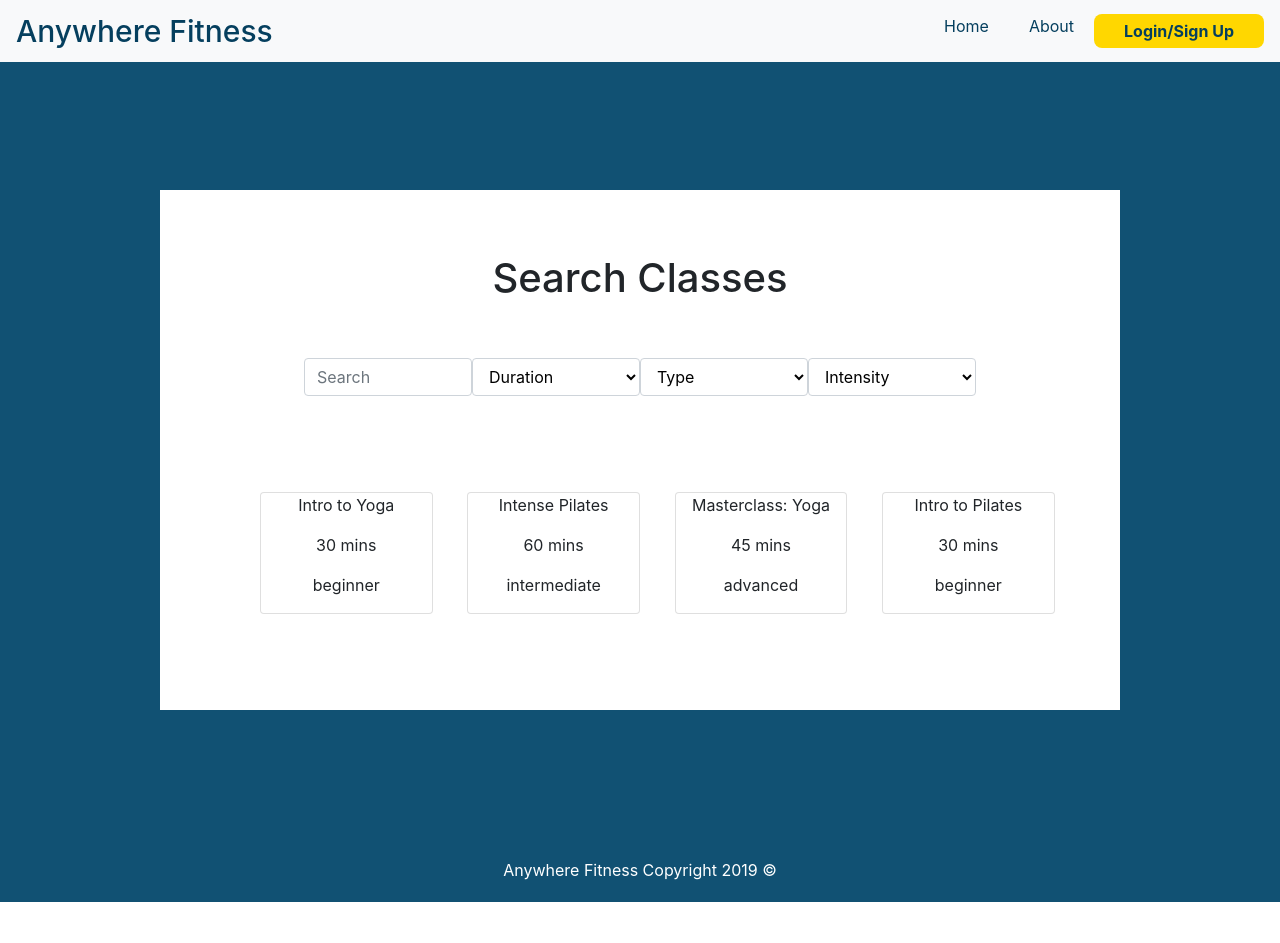
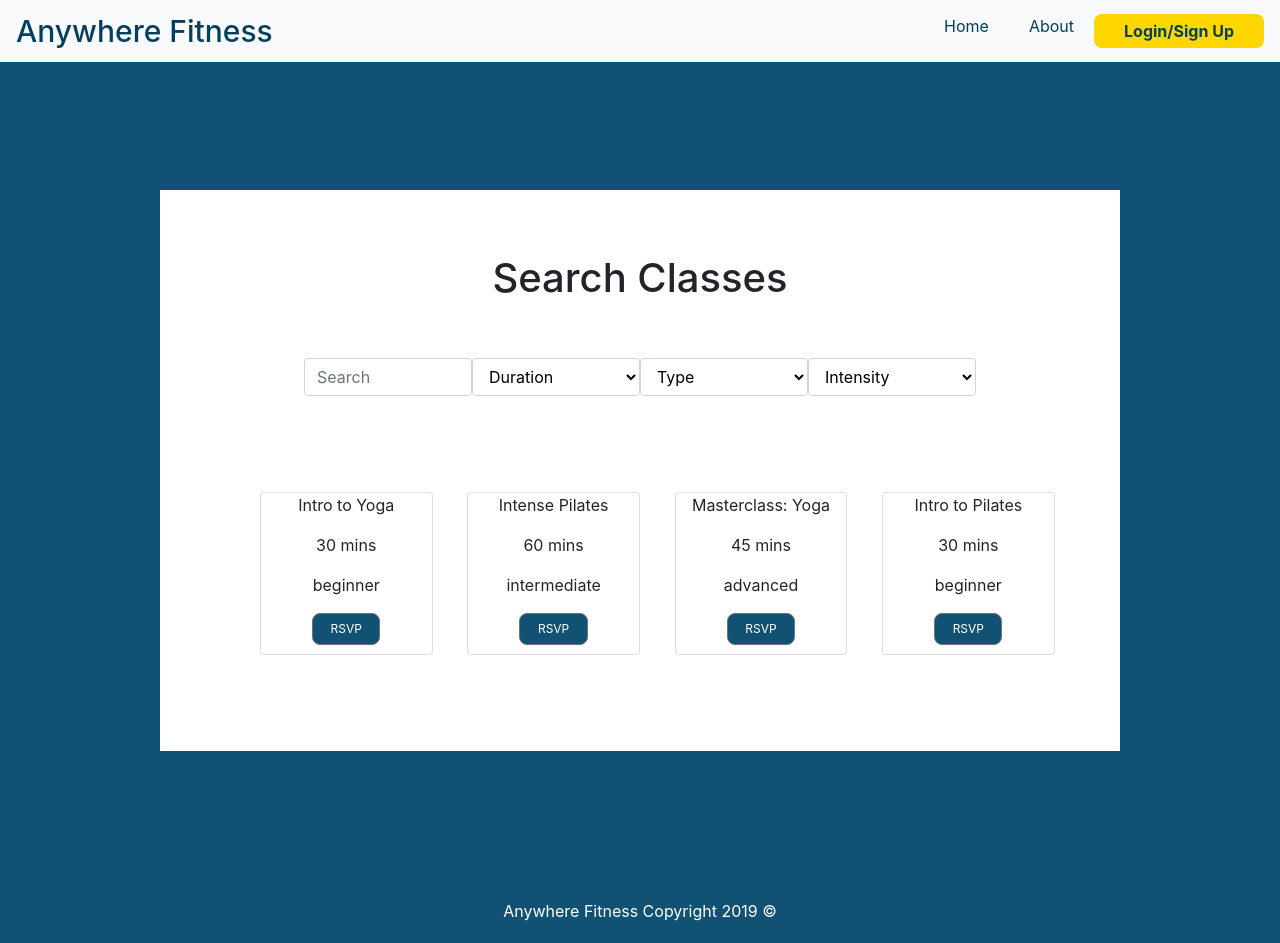
Before and after one commit to BUILD-WEEKS-ANYWHERE-FITNESS/front-end, a React (Create React App) app in the folder anywhere-fitness/: page /classes in a window 1280 px wide. Before the commit the page ends 902 px from the top, so only its background shows below. Built offline with nearby package versions, Linux system fonts and the light colour scheme; sample sign-in values are in the browser's storage; what react-animations would draw is missing.

Commit message:
Added RSVP button to ClassesCard

```diff
--- a/anywhere-fitness/src/components/Classes/ClassesCard.js
+++ b/anywhere-fitness/src/components/Classes/ClassesCard.js
@@ -1,5 +1,5 @@
 import React from "react";
-import {Card} from "reactstrap";
+import {Button, Card} from "reactstrap";
 
 
 export default function ClassesCard (props) {
@@ -9,6 +9,7 @@ export default function ClassesCard (props) {
                 <p> {props.singleClass.name} </p>
                 <p> {props.singleClass.duration} </p>
                 <p> {props.singleClass.intensity} </p>
+                <Button className="register-button" style={{marginLeft:"30%", marginBottom:"5%"}}> RSVP</Button>
             </Card>
         </span>
     )
```
